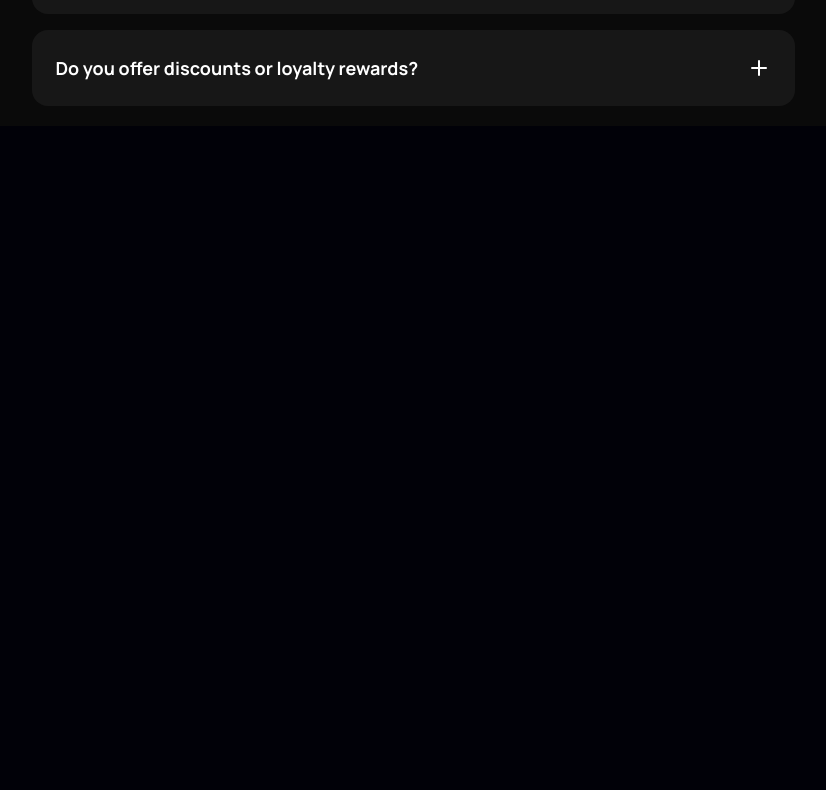
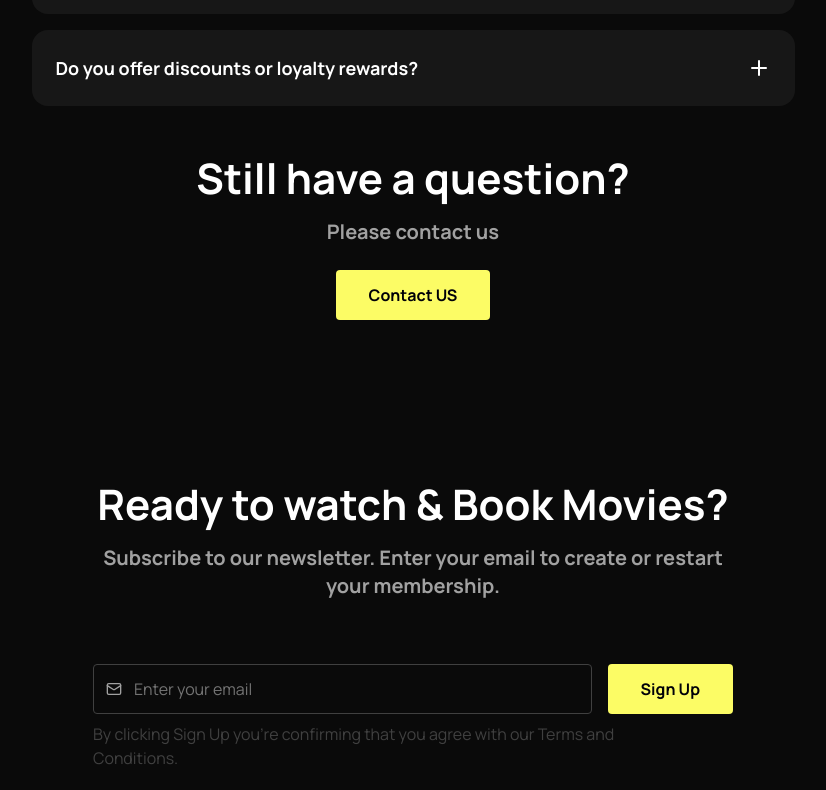
Before and after one commit to Miguel-Leite/ticketor-cinema, a Next.js app: page / in a window 1280 px wide. Shown: the part 5627-6417 px from the top of the page, without its empty margins (227-1053 px from the left). Before the commit the page ends 5753 px from the top, so only its background shows below. Built offline with nearby package versions, Linux system fonts and the light colour scheme.

Commit message:
feat: add newsletter subscription section with email input and sign-up button

```diff
--- a/app/page.tsx
+++ b/app/page.tsx
@@ -1,6 +1,6 @@
 import { LockIcon, SignUpIcon } from "@/components/icons";
 import { ComingSoonCard, FaqAccordion, MovieCard, TestimonialCard } from "@/components";
-import { ArrowRight } from "lucide-react";
+import { ArrowRight, Mail } from "lucide-react";
 import Image from "next/image";
 import Link from "next/link";
 
@@ -335,6 +335,39 @@ export default function Home() {
             <FaqAccordion items={faqs} />
           </div>
         </div>
+
+        <div className="container mt-12 text-center space-y-6">
+          <div className="max-w-190.75 w-full mx-auto text-center space-y-4">
+            <h2 className="text-[42px] font-bold text-white leading-12">Still have a question?</h2>
+            <p className="text-neutral-400 text-xl font-bold">Please contact us</p>
+          </div>
+          <Link href="#" className="inline-flex items-center font-bold gap-2 px-8 py-3 rounded bg-primary text-background border border-transparent">
+            Contact US
+          </Link>
+        </div>
+
+        <div className="container mt-40">
+          <div className="max-w-160 w-full mx-auto space-y-16">
+            <div className="text-center space-y-4">
+              <h2 className="text-[42px] font-bold text-white leading-12">Ready to watch & Book Movies? </h2>
+              <p className="text-neutral-400 text-xl font-bold">Subscribe to our newsletter. Enter your email to create or restart your membership.</p>
+            </div>
+            <div className="space-y-2">
+              <div className="flex items-center gap-4">
+                <div className="flex items-center px-3 rounded border border-neutral-700 flex-1">
+                  <Mail size={16} className="text-neutral-400" />
+                  <input type="email" placeholder="Enter your email" className="p-3 outline-none bg-transparent placeholder:text-neutral-500 text-neutral-200" />
+                </div>
+                <button className="inline-flex items-center font-bold gap-2 px-8 py-3 rounded bg-primary text-background border border-transparent">
+                  Sign Up
+                </button>
+              </div>
+              <div className="max-w-140">
+                <p className="text-neutral-700">By clicking Sign Up you're confirming that you agree with our Terms and Conditions.</p>
+              </div>
+            </div>
+          </div>
+        </div>
       </section>
     </main>
   );
```
